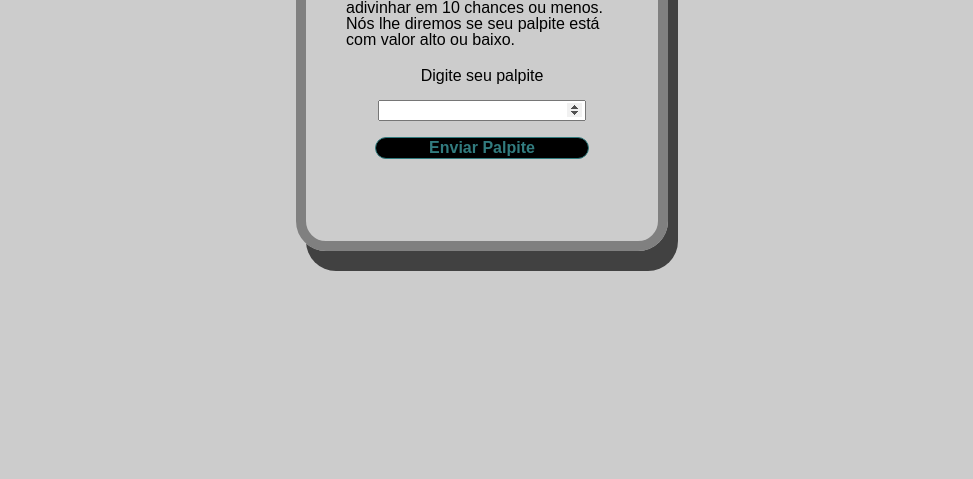
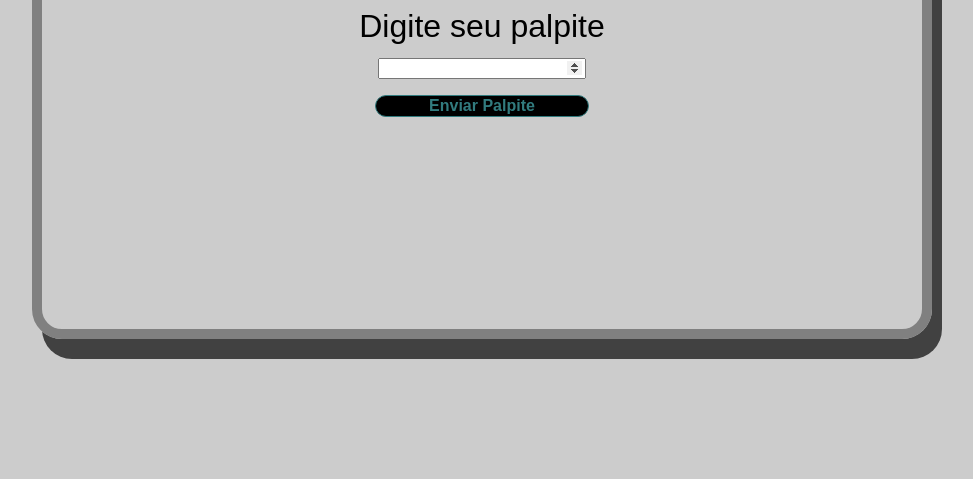
Before and after one commit to r1cardo360/GmaeDosNumeros, a plain HTML site: page index.html in a window 1280 px wide. Shown: the part 321-800 px from the top of the page, without its empty margins (158-1131 px from the left). Drawn offline with Linux system fonts and the light colour scheme.

Commit message:
Implementando screen media das telas

```diff
--- a/style.css
+++ b/style.css
@@ -81,5 +81,43 @@ p{
     font-size: 1.3;
 }
 
-@media screen and (max-width: 390px ){
+@media screen and (min-width: 600px ){
+    .container{
+        width:28rem;
+        align-items: center;
+    }
+
+    .titulo{
+        font-size:2.2rem;
+    }
+
+    .texto{
+        width: 24rem;
+        font-size: 1.1rem;
+    }
+
+    .lblDigiteseuPalpite, .palpites, .altobaixo{
+        font-size: 1.4rem;
+    }
 }
+
+@media screen and (min-width:900px){
+    .container{
+        width:50rem;
+        height: 30rem;
+        align-items: center;
+    }
+
+    .titulo{
+        font-size:4rem;
+    }
+
+    .texto{
+        width: 46rem;
+        font-size: 1.4rem;
+    }
+
+    .lblDigiteseuPalpite, .palpites, .altobaixo{
+        font-size: 2rem;
+    }
+}
```
